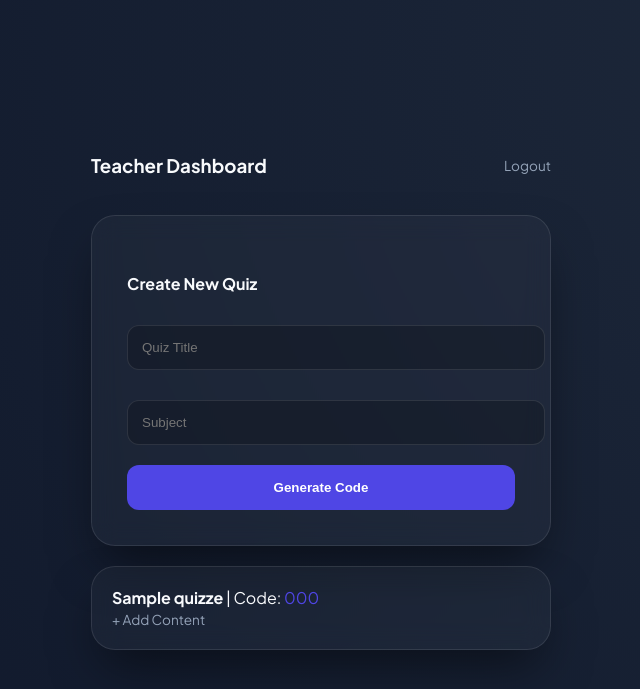
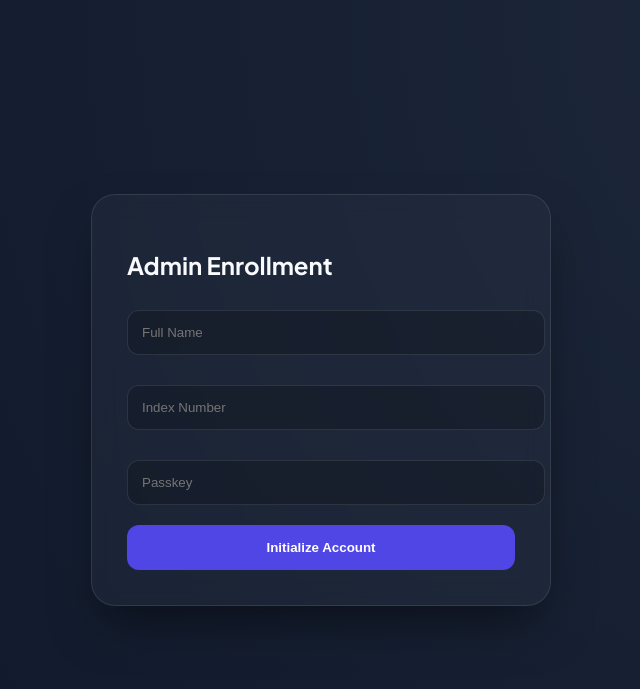
Before and after one commit to AnthonyCobbinah/ModernEdu-Quiz-App, a Flask app: template templates/dashboard.html in a window 1280 px wide. Shown: the top 689 px of the page, without its empty margins (319-959 px from the left). Run offline with Flask 3, Linux system fonts and the light colour scheme; the template is opened without the code that fills it: most values are stand-ins (such as "Sample title", 1, 10 or a date in 2020).

Commit message:
Update dashboard.html

```diff
--- a/templates/dashboard.html
+++ b/templates/dashboard.html
@@ -1,39 +1,34 @@
-
-
 {% extends "layout.html" %}
 {% block content %}
-<div style="display:flex; justify-content: space-between; align-items: center;">
-    <h3>Teacher Dashboard</h3>
-    <a href="/logout" class="nav-link">Logout</a>
-</div>
-<div class="glass-card" style="margin-top: 20px;">
-    <h4>Create New Quiz</h4>
-    <input type="text" id="q_title" placeholder="Quiz Title">
-    <input type="text" id="q_subject" placeholder="Subject">
-    <button class="btn btn-primary" id="createQuiz">Generate Code</button>
-</div>
-
-<div id="quizList" style="margin-top: 20px;">
-    {% for q in quizzes %}
-    <div class="glass-card" style="margin-bottom: 15px; padding: 20px;">
-        <strong>{{ q.title }}</strong> | Code: <span style="color:var(--primary)">{{ q.code }}</span>
-        <br><a href="/add_questions/{{ q.id }}" class="nav-link">+ Add Content</a>
-    </div>
-    {% endfor %}
+<div class="glass-card">
+    <h2>{{ role.capitalize() }} Enrollment</h2>
+    <form id="regForm">
+        <input type="text" id="full_name" placeholder="Full Name" required>
+        {% if role == 'teacher' %}
+            <input type="text" id="username" placeholder="Username" required>
+        {% else %}
+            <input type="text" id="index_number" placeholder="Index Number" required>
+        {% endif %}
+        <input type="password" id="password" placeholder="Passkey" required>
+        <button type="submit" class="btn btn-primary">Initialize Account</button>
+    </form>
 </div>
 
 <script>
-document.getElementById('createQuiz').onclick = async () => {
-    const res = await fetch('/api/quiz/create', {
+document.getElementById('regForm').onsubmit = async (e) => {
+    e.preventDefault();
+    const res = await fetch('/api/auth/register', {
         method: 'POST',
         headers: {'Content-Type': 'application/json'},
         body: JSON.stringify({
-            title: document.getElementById('q_title').value,
-            subject: document.getElementById('q_subject').value
+            full_name: document.getElementById('full_name').value,
+            password: document.getElementById('password').value,
+            role: "{{ role }}",
+            username: document.getElementById('username')?.value,
+            index_number: document.getElementById('index_number')?.value
         })
     });
-    const data = await res.json();
-    if(data.status === 'success') location.reload();
-}
+    if(res.ok) location.href = '/login';
+};
 </script>
 {% endblock %}
```
